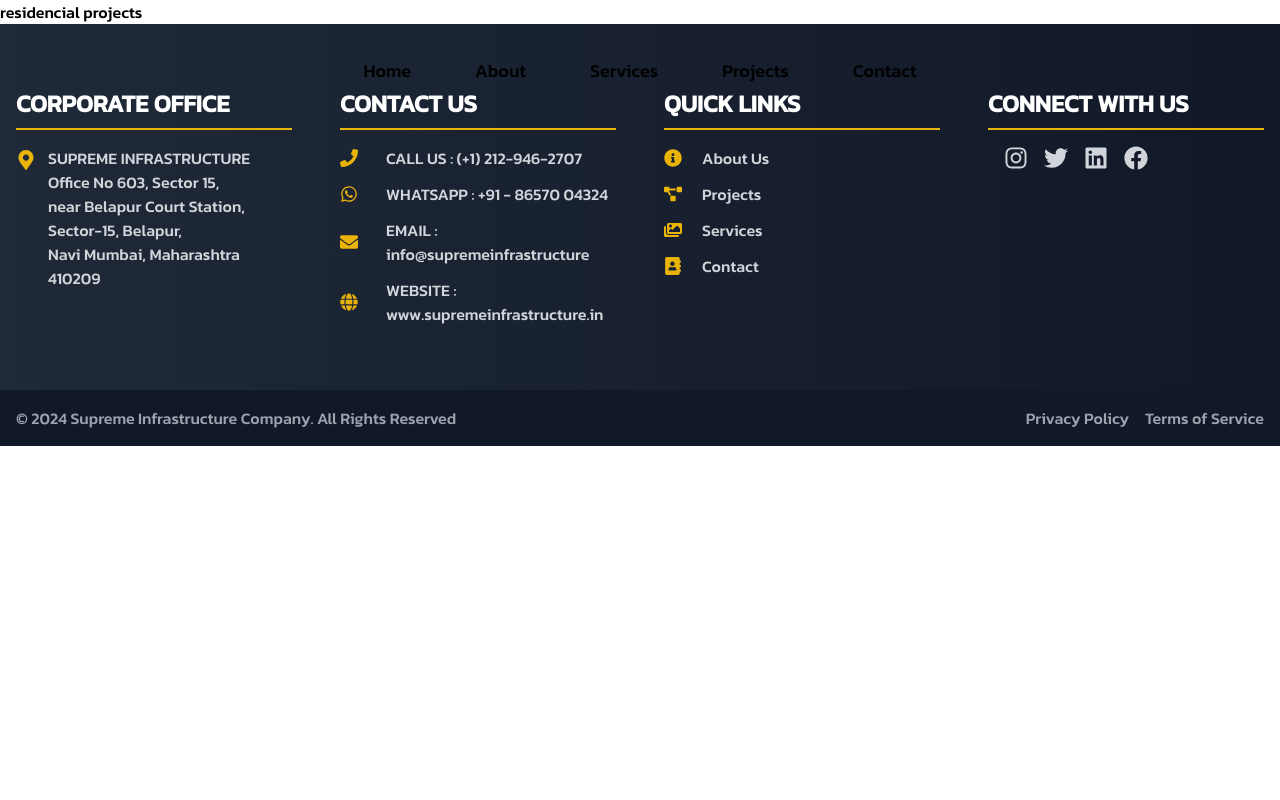
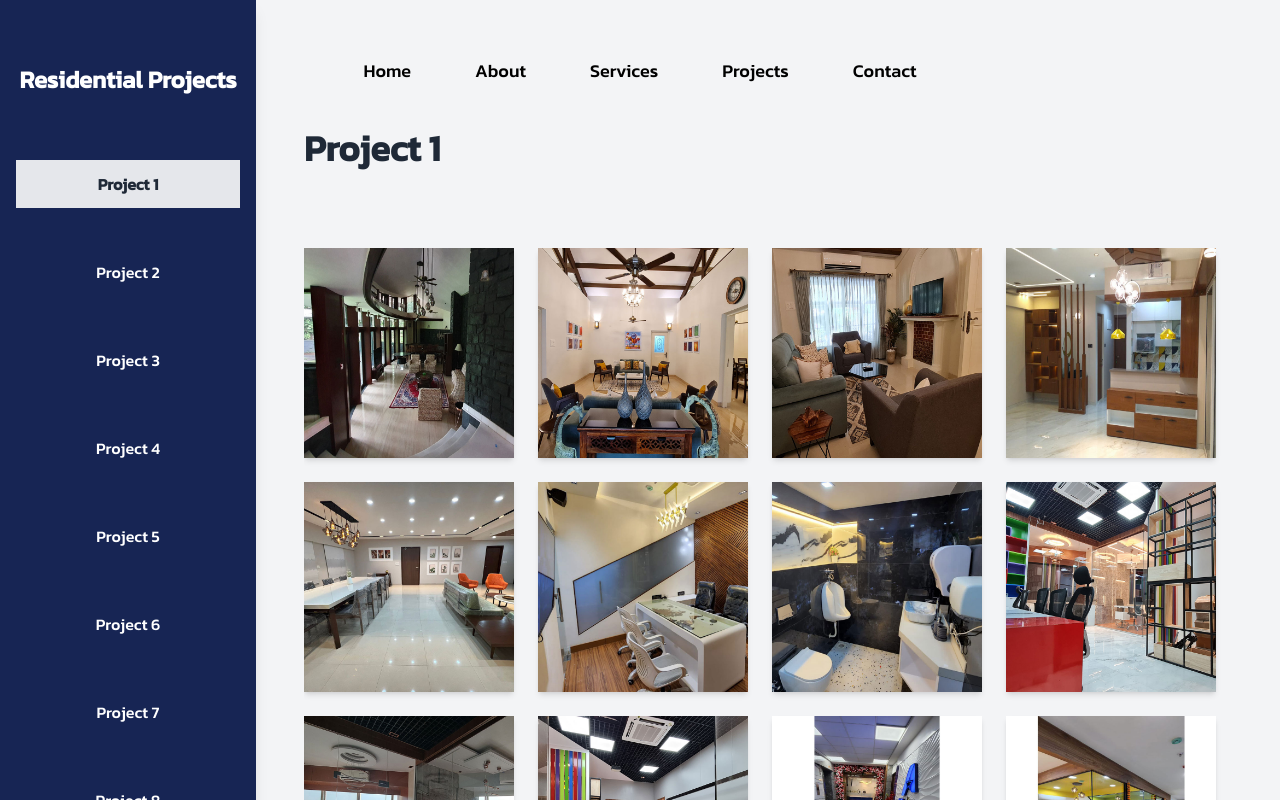
Before and after one commit to AkshayKalamkarr/supremeinfrastructure, a Next.js app: page /project/residencialprojects in a window 1280 px wide. Shown: the top 800 px of the page. Built offline with nearby package versions, Linux system fonts and the light colour scheme.

Commit message:
new code

```diff
--- a/app/project/residencialprojects/page.jsx
+++ b/app/project/residencialprojects/page.jsx
@@ -1,11 +1,220 @@
-import React from 'react'
+'use client'
+import { useState, useRef, useEffect } from 'react';
+import Image from 'next/image';
 
-const page = () => {
+const portfolioItems = [
+  // ... (your existing portfolio items)
+  {
+    name: "Project 1",
+    images: ['/images/projects/TATA/tata-1.jpg',
+      '/images/projects/TATA/tata-2.jpg',
+      '/images/projects/TATA/tata-3.jpg',
+      '/images/projects/TATA/tata-5.jpg',
+      '/images/projects/TATA/tata-7.jpg',
+      '/images/projects/TATA/tata-8.jpg',
+      '/images/projects/TATA/tata-9.jpg',
+      /*  coact interior*/
+      '/images/projects/COACT/coact-1.jpg',
+      '/images/projects/COACT/coact-2.jpg',
+      '/images/projects/COACT/coact-3.jpg',
+      /*  coact interior*/
+      '/images/projects/ATLANTAS/atlantas-1.jpeg',
+      '/images/projects/ATLANTAS/atlantas-2.jpg',
+      '/images/projects/ATLANTAS/atlantas-3.jpeg',
+      '/images/projects/ATLANTAS/atlantas-4.jpg',
+      '/images/projects/ATLANTAS/atlantas-5.jpg',
+      '/images/projects/ATLANTAS/atlantas-6.jpg',
+      '/images/projects/ATLANTAS/atlantas-7.jpg',
+      '/images/projects/ATLANTAS/atlantas-8.jpg',
+      '/images/projects/ATLANTAS/atlantas-9.jpg',
+      '/images/projects/ATLANTAS/atlantas-10.jpg',
+      '/images/projects/ATLANTAS/atlantas-11.jpg',
+      '/images/projects/ATLANTAS/atlantas-12.jpg',
+      '/images/projects/ATLANTAS/atlantas-13.jpg',
+      '/images/projects/ATLANTAS/atlantas-14.jpg',
+      '/images/projects/ATLANTAS/atlantas-15.jpg',
+      '/images/projects/ATLANTAS/atlantas-16.jpg',
+      '/images/projects/ATLANTAS/atlantas-17.jpg',
+      '/images/projects/ATLANTAS/atlantas-18.jpg',
+      '/images/projects/ATLANTAS/atlantas-19.jpg',
+      '/images/projects/ATLANTAS/atlantas-20.jpg',
+      '/images/projects/ATLANTAS/atlantas-21.jpg',
+
+
+    ]
+  },
+  {
+    name: "Project 2",
+    images: ['/services/civil-construction/civil-1.JPG',
+      '/services/civil-construction/civil-2.JPG',
+      '/services/civil-construction/civil-3.JPG',
+      '/services/civil-construction/civil-4.JPG',
+      '/services/civil-construction/civil-5.JPG',
+      '/services/civil-construction/civil-6.JPG',
+      '/services/civil-construction/civil-7.JPG',
+      '/services/civil-construction/civil-8.JPG',
+    ]
+  },
+  {
+    name: "Project 3",
+    images: ['/services/architectural-design/architectural-1.JPG',
+      '/services/architectural-design/architectural-2.JPG',
+      '/services/architectural-design/architectural-3.JPG',
+
+    ]
+  },
+  {
+    name: "Project 4",
+    images: ['/images/portfolio/img-1.jpg', '/images/portfolio/img-1.jpg']
+  },
+  {
+    name: "Project 5",
+    images: ['/images/portfolio/img-1.jpg', '/images/portfolio/img-1.jpg']
+  },
+  {
+    name: "Project 6",
+    images: ['/services/horticulture-design/horticulture-1.JPG',
+      '/services/horticulture-design/horticulture-2.JPG',
+      '/services/horticulture-design/horticulture-3.JPG',
+      '/services/horticulture-design/horticulture-4.JPG',
+    ]
+  },
+  {
+    name: "Project 7",
+    images: ['/services/garden-maintenence/garden-1.JPG',
+      '/services/garden-maintenence/garden-2.JPG',
+      '/services/garden-maintenence/garden-3.JPG',
+      '/services/garden-maintenence/garden-4.JPG',
+      '/services/garden-maintenence/garden-5.JPG',
+      '/services/garden-maintenence/garden-6.JPG',
+      '/services/garden-maintenence/garden-7.JPG',
+      '/services/garden-maintenence/garden-8.JPG',
+    ]
+  },
+  {
+    name: "Project 8",
+    images: ['/services/building-design/building-1.JPG',
+      '/services/building-design/building-2.JPG',
+      '/services/building-design/building-3.JPG',
+      '/services/building-design/building-4.JPG',
+      '/services/building-design/building-5.JPG',
+    ]
+  },
+];
+
+export default function Home() {
+  const [selectedCategory, setSelectedCategory] = useState(portfolioItems[0]);
+  const [fullViewImage, setFullViewImage] = useState(null);
+  const scrollContainerRef = useRef(null);
+
+  const handleCategoryClick = (category) => {
+    setSelectedCategory(category);
+    if (scrollContainerRef.current) {
+      scrollContainerRef.current.scrollTop = 0;
+    }
+  };
+
+  const openFullView = (image) => {
+    setFullViewImage(image);
+  };
+
+  const closeFullView = () => {
+    setFullViewImage(null);
+  };
+
+  useEffect(() => {
+    const handleWheel = (e) => {
+      if (scrollContainerRef.current) {
+        scrollContainerRef.current.scrollTop += e.deltaY;
+      }
+    };
+
+    const currentRef = scrollContainerRef.current;
+    if (currentRef) {
+      currentRef.addEventListener('wheel', handleWheel);
+    }
+
+    return () => {
+      if (currentRef) {
+        currentRef.removeEventListener('wheel', handleWheel);
+      }
+    };
+  }, []);
+
   return (
-    <div>
-      <h1>residencial projects</h1>
+    <div className="flex flex-col md:flex-row min-h-screen bg-gray-100">
+      {/* Sidebar */}
+      <aside className="w-full lg:w-1/5 bg-blue-950 p-4 shadow-lg ">
+        {/* <h1 className="text-3xl font-bold mb-2 text-center text-gray-800  md:my-24">Supreme Infrastructure Company</h1> */}
+        <h2 className="text-2xl font-bold mb-6 text-center text-white lg:my-12">Residential Projects</h2>
+        <ul className="space-y-2">
+          {portfolioItems.map((item, index) => (
+            <li key={index} className="w-full">
+              <button
+                onClick={() => handleCategoryClick(item)}
+                className={`w-full py-3 px-4 transition-all duration-300 ease-in-out text-center md:text-center md:my-4 ${selectedCategory.name === item.name
+                  ? 'bg-gray-200 text-gray-800 font-bold'
+                  : 'text-white hover:bg-gray-900'
+                  }`}
+              >
+                {item.name}
+              </button>
+            </li>
+          ))}
+        </ul>
+      </aside>
+
+      {/* Main Content */}
+      <main className="flex-1 p-8 md:p-12 flex flex-col">
+        <h2 className="text-3xl md:text-4xl font-extrabold mb-8 text-gray-800 md:my-20">{selectedCategory.name}</h2>
+
+        {/* Scrollable Image Grid */}
+        <div
+          ref={scrollContainerRef}
+          className="flex-1 overflow-y-auto pr-4"
+          style={{
+            scrollbarWidth: 'thin',
+            scrollbarColor: '#CBD5E0 #EDF2F7',
+          }}
+        >
+          <div className="grid grid-cols-1 sm:grid-cols-2 lg:grid-cols-3 xl:grid-cols-4 gap-6">
+            {selectedCategory.images.map((image, index) => (
+              <div
+                key={index}
+                className="relative aspect-square overflow-hidden shadow-md cursor-pointer transition-transform duration-300 hover:scale-105"
+                onClick={() => openFullView(image)}
+              >
+                <Image
+                  src={image}
+                  alt={`Image ${index + 1}`}
+                  fill={true}
+                  style={{ objectFit: "cover" }}
+                />
+              </div>
+            ))}
+          </div>
+        </div>
+      </main>
+
+      {/* Full View Modal */}
+      {fullViewImage && (
+        <div className="fixed inset-0 bg-gray-900 bg-opacity-90 flex items-center justify-center z-50" onClick={closeFullView}>
+          <div className="relative w-full h-full max-w-5xl max-h-5xl p-4">
+            <Image
+              src={fullViewImage}
+              alt="Full view"
+              fill={true}
+              style={{ objectFit: "contain" }}
+            />
+            <button
+              className="absolute top-4 right-4 text-white text-4xl hover:text-red-600 transition-colors md:text-6xl"
+              onClick={closeFullView}
+            >
+              &times;
+            </button>
+          </div>
+        </div>
+      )}
     </div>
-  )
+  );
 }
-
-export default page
```
